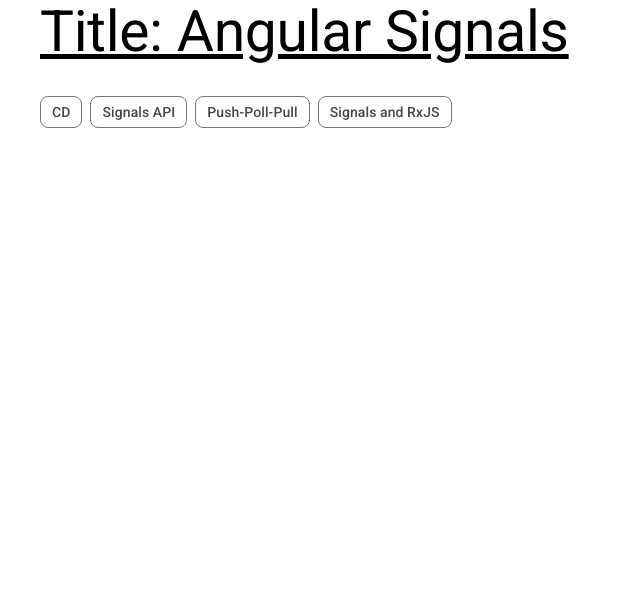
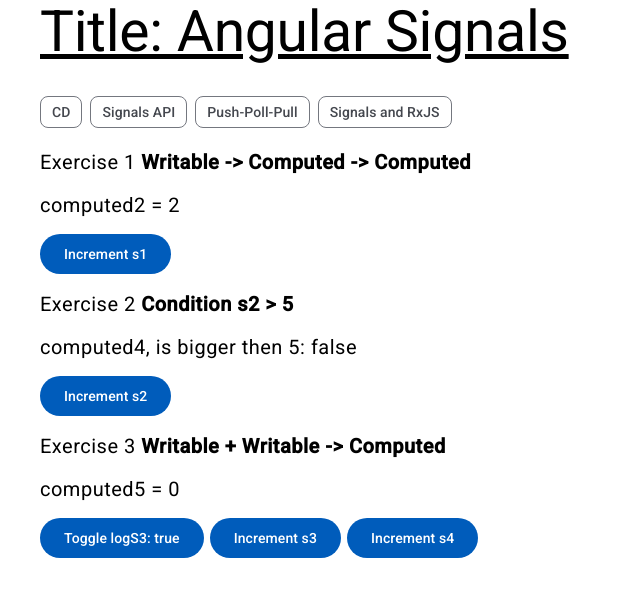
Before and after one commit to AlekzandrM/AngularSignals, an Angular app: page /push in a window 1280 px wide. Before the commit this address led to /. Shown: the top 596 px of the page, without its empty margins (0-640 px from the left). Built offline with nearby package versions, Linux system fonts and the light colour scheme.

Commit message:
Added Push-Poll-Pull feature

```diff
--- a/src/app/app.component.html
+++ b/src/app/app.component.html
@@ -3,7 +3,7 @@
   <mat-chip-set>
     <mat-chip routerLink="cd/diagram">CD </mat-chip>
     <mat-chip routerLink="api/signal">Signals API</mat-chip>
-    <mat-chip>Push-Poll-Pull</mat-chip>
+    <mat-chip routerLink="push">Push-Poll-Pull</mat-chip>
     <mat-chip>Signals and RxJS</mat-chip>
   </mat-chip-set>
 
--- a/src/app/app.routes.ts
+++ b/src/app/app.routes.ts
@@ -37,5 +37,9 @@
         loadComponent: () => import('./features/signals-api/components/effect/effect.component').then(m => m.EffectComponent)
       },
     ]
+  },
+  {
+    path: 'push',
+    loadComponent: () => import('./features/push-poll-pull/components/push-poll-pull/push-poll-pull.component').then(m => m.PushPollPullComponent)
   }
 ];
--- /dev/null
+++ b/src/app/features/push-poll-pull/components/push-poll-pull/push-poll-pull.component.html
@@ -0,0 +1,25 @@
+<div class="mt-4">
+  <p class="text-xl">Exercise 1 <strong>Writable -> Computed -> Computed</strong></p>
+  <p class="text-xl">{{c2()}}</p>
+  <div class="flex">
+    <button mat-flat-button class="mr-1.5" (click)="incrementS1()">Increment s1</button>
+  </div>
+</div>
+
+<div class="mt-4">
+  <p class="text-xl">Exercise 2 <strong>Condition s2 > 5</strong></p>
+  <p class="text-xl">{{c4()}}</p>
+  <div class="flex">
+    <button mat-flat-button class="mr-1.5" (click)="incrementS2()">Increment s2</button>
+  </div>
+</div>
+
+<div class="mt-4">
+  <p class="text-xl">Exercise 3 <strong>Writable + Writable -> Computed</strong></p>
+  <p class="text-xl">computed5 = {{c5()}}</p>
+  <div class="flex">
+    <button mat-flat-button class="mr-1.5" (click)="logS3 = !logS3">Toggle logS3: {{logS3}}</button>
+    <button mat-flat-button class="mr-1.5" (click)="incrementS3()">Increment s3</button>
+    <button mat-flat-button class="mr-1.5" (click)="incrementS4()">Increment s4</button>
+  </div>
+</div>
--- /dev/null
+++ b/src/app/features/push-poll-pull/components/push-poll-pull/push-poll-pull.component.ts
@@ -0,0 +1,62 @@
+import {Component, computed, effect, signal} from '@angular/core';
+import {MatButton} from "@angular/material/button";
+
+@Component({
+  selector: 'push-poll-pull',
+  standalone: true,
+  imports: [ MatButton ],
+  templateUrl: './push-poll-pull.component.html'
+})
+export class PushPollPullComponent {
+  // Fist
+  public s1 = signal(0);
+  public c1 = computed(() => {
+    console.log('c1');
+    return this.s1() + 1;
+  });
+  public c2 = computed(() => {
+    console.log('c2');
+    return `computed2 = ${this.c1() + 1}`;
+  });
+  public incrementS1(): void {
+    this.s1.update((v) => v + 1);
+  }
+
+  // Second
+  public s2 = signal(0);
+  public c3 = computed(() => {
+    console.log('c3');
+    return this.s2() > 5;
+  });
+  public c4 = computed(() => {
+    console.log('c4');
+    return `computed4, is bigger then 5: ${this.c3()}`;
+  });
+  public incrementS2(): void {
+    this.s2.update((v) => v + 1);
+  }
+
+  // Third
+  public logS3 = true;
+  public s3 = signal(0);
+  public s4 = signal(0)
+  public c5 = computed(() =>
+    this.logS3 ? this.s3() : this.s4()
+  );
+  public incrementS3() {
+    this.s3.update((v) => v + 1);
+  }
+  public incrementS4() {
+    this.s4.update((v) => v + 1);
+  }
+
+  // Fourth
+  constructor() {
+    const counter = signal(0);
+    effect(() => console.log('Log Effect counter: ', counter()));
+    counter.set(1);
+    counter.set(2);
+    counter.update((current) => current + 1);
+    counter.update((current) => current + 1);
+  }
+}
```
